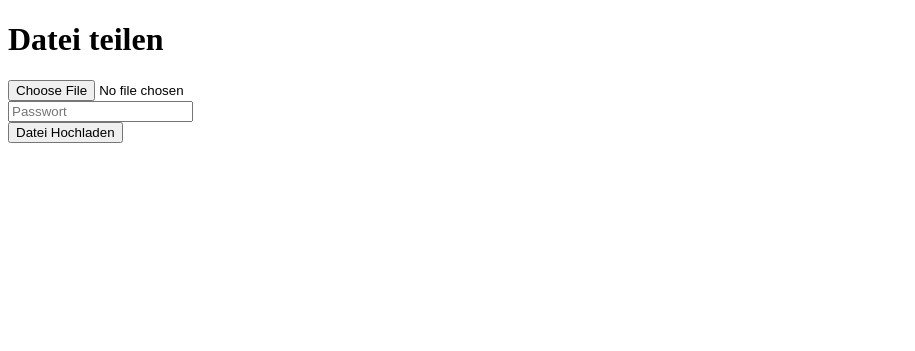
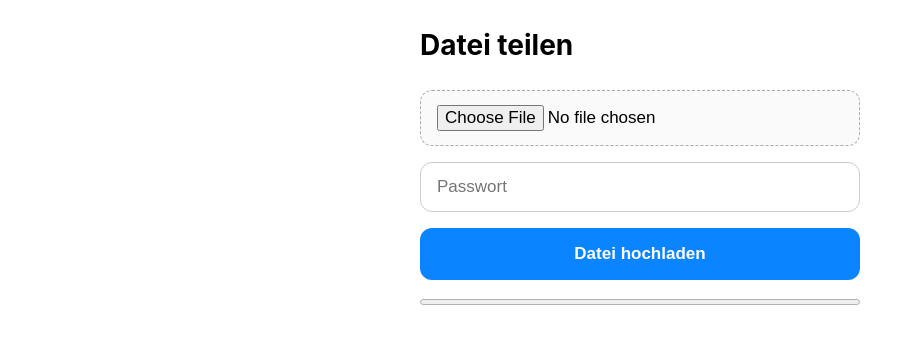
Before and after one commit to marcneumann21/fileshare, a website: page public/index.html in a window 1280 px wide. Shown: the whole page, without its empty margins (0-915 px from the left). Drawn offline with Linux system fonts and the light colour scheme.

Commit message:
updated .html and time spans

```diff
--- a/public/index.html
+++ b/public/index.html
@@ -3,14 +3,86 @@
 
 <head>
     <meta charset="utf-8">
+    <meta name="viewport" content="width=device-width, initial-scale=1, viewport-fit=cover">
     <title>Fileshare</title>
+    <style>
+        * {
+            box-sizing: border-box;
+        }
+
+        body {
+            font-family: -apple-system, BlinkMacSystemFont, "Segoe UI", Roboto, sans-serif;
+            max-width: 480px;
+            margin: 0 auto;
+            /* Abstand zum Rand, inkl. iPhone-Notch / Home-Leiste */
+            padding: max(24px, env(safe-area-inset-top)) 20px max(24px, env(safe-area-inset-bottom));
+            line-height: 1.5;
+        }
+
+        h1 {
+            font-size: 28px;
+            margin: 0 0 24px;
+        }
+
+        /* alle Eingaben und der Button: volle Breite, groß, mit Abstand */
+        input,
+        button {
+            display: block;
+            width: 100%;
+            margin-bottom: 16px;
+            padding: 14px 16px;
+            /* mind. 16px, sonst zoomt Safari beim Antippen hinein */
+            font-size: 17px;
+            border-radius: 12px;
+        }
+
+        input[type="password"] {
+            border: 1px solid #ccc;
+        }
+
+        input[type="file"] {
+            border: 1px dashed #aaa;
+            background: #fafafa;
+        }
+
+        button {
+            /* Mindesthöhe für bequemes Antippen */
+            min-height: 52px;
+            border: none;
+            background: #0a84ff;
+            color: white;
+            font-weight: 600;
+            cursor: pointer;
+        }
+
+        button:active {
+            opacity: 0.8;
+        }
+
+        progress {
+            display: block;
+            width: 100%;
+            height: 12px;
+            margin-bottom: 16px;
+        }
+
+        #result {
+            margin-top: 8px;
+            /* langer Link bricht um statt aus dem Bildschirm zu ragen */
+            word-break: break-all;
+        }
+
+        #result a {
+            color: #0a84ff;
+        }
+    </style>
 </head>
 
 <body>
     <h1>Datei teilen</h1>
-    <input type="file" id="file"><br>
-    <input type="password" id="password" placeholder="Passwort"><br>
-    <button id="upload">Datei Hochladen</button>
+    <input type="file" id="file">
+    <input type="password" id="password" placeholder="Passwort">
+    <button id="upload">Datei hochladen</button>
     <progress id="progress" value="0" max="100" hidden></progress>
     <p id="result"></p>
 
@@ -18,13 +90,13 @@
         const result = document.getElementById("result");
         const progress = document.getElementById("progress");
 
-        // ...
+        // runs when the upload button is clicked
         document.getElementById("upload").addEventListener("click", async () => {
             const file = document.getElementById("file").files[0];
             const password = document.getElementById("password").value;
             if (!file) return (result.textContent = "Keine Datei gewählt");
 
-            // ...
+            // 1) ask the worker for an upload ticket
             const res = await fetch("/u", {
                 method: "POST",
                 headers: { "content-type": "application/json" },
@@ -33,7 +105,7 @@
             if (!res.ok) return (result.textContent = "Fehler: " + (await res.text()));
             const { uploadUrl, downloadUrl } = await res.json();
 
-            // ...
+            // 2) upload the file directly to R2
             const xhr = new XMLHttpRequest();
             xhr.open("PUT", uploadUrl);
             xhr.setRequestHeader("content-type", file.type || "application/octet-stream");
```
Also changed, not shown: src/index.js (+10 -8 lines), 1 other file.
